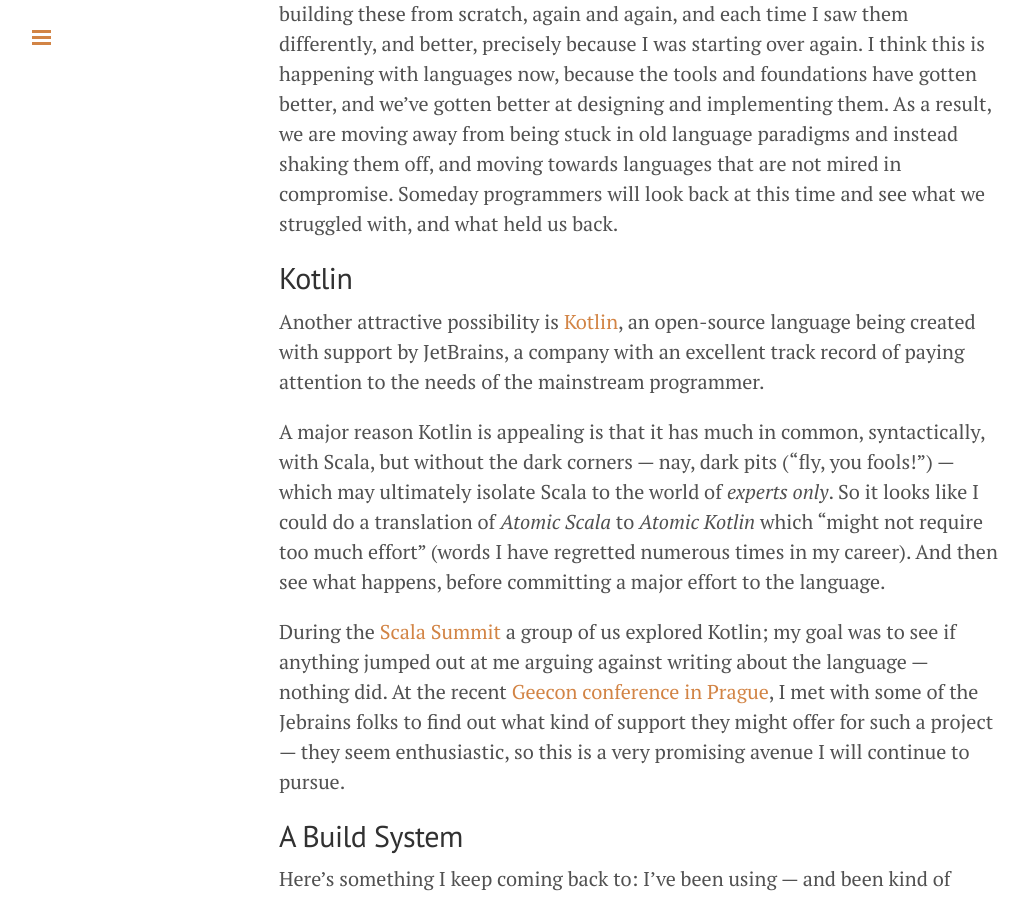
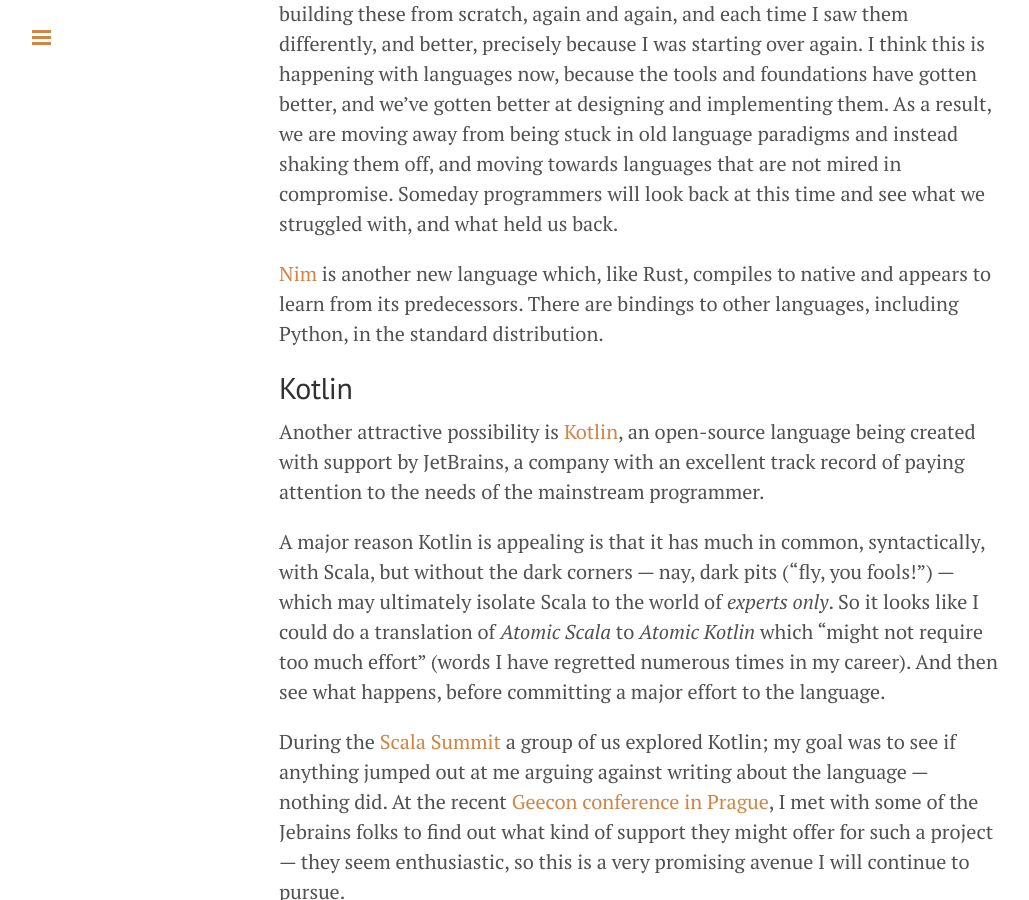
Before and after one commit to djaus2/BruceEckel.github.io, a Jekyll site: the page built from _posts/2014-11-18-finding-flow.md, in a window 1280 px wide and 900 px high, scrolled down 5472 px. Shown: the whole window, without its empty margins (1-1030 px from the left). Built offline with Jekyll 4.4.1, drawn with Linux system fonts in a browser that asks for light colours; Markdown is read by kramdown in place of the engine named in the settings; comment, search, counter and statistics services are not loaded.

Commit message:
Added paragraph on Nim language

```diff
--- a/_posts/2014-11-18-finding-flow.md
+++ b/_posts/2014-11-18-finding-flow.md
@@ -88,6 +88,8 @@ Rust is an open-source project so I don't expect it to go away, and will continu
 
 Back in C++ days before the STL, I would create various libraries, like **vector** and **list** and **map**, and include them in my early C++ books and articles. I ended up building these from scratch, again and again, and each time I saw them differently, and better, precisely because I was starting over again. I think this is happening with languages now, because the tools and foundations have gotten better, and we've gotten better at designing and implementing them. As a result, we are moving away from being stuck in old language paradigms and instead shaking them off, and moving towards languages that are not mired in compromise. Someday programmers will look back at this time and see what we struggled with, and what held us back.
 
+[Nim](http://nimrod-lang.org/) is another new language which, like Rust, compiles to native and appears to learn from its predecessors. There are bindings to other languages, including Python, in the standard distribution.
+
 ## Kotlin ##
 
 Another attractive possibility is [Kotlin](http://kotlinlang.org/), an open-source language being created with support by JetBrains, a company with an excellent track record of paying attention to the needs of the mainstream programmer.
```
